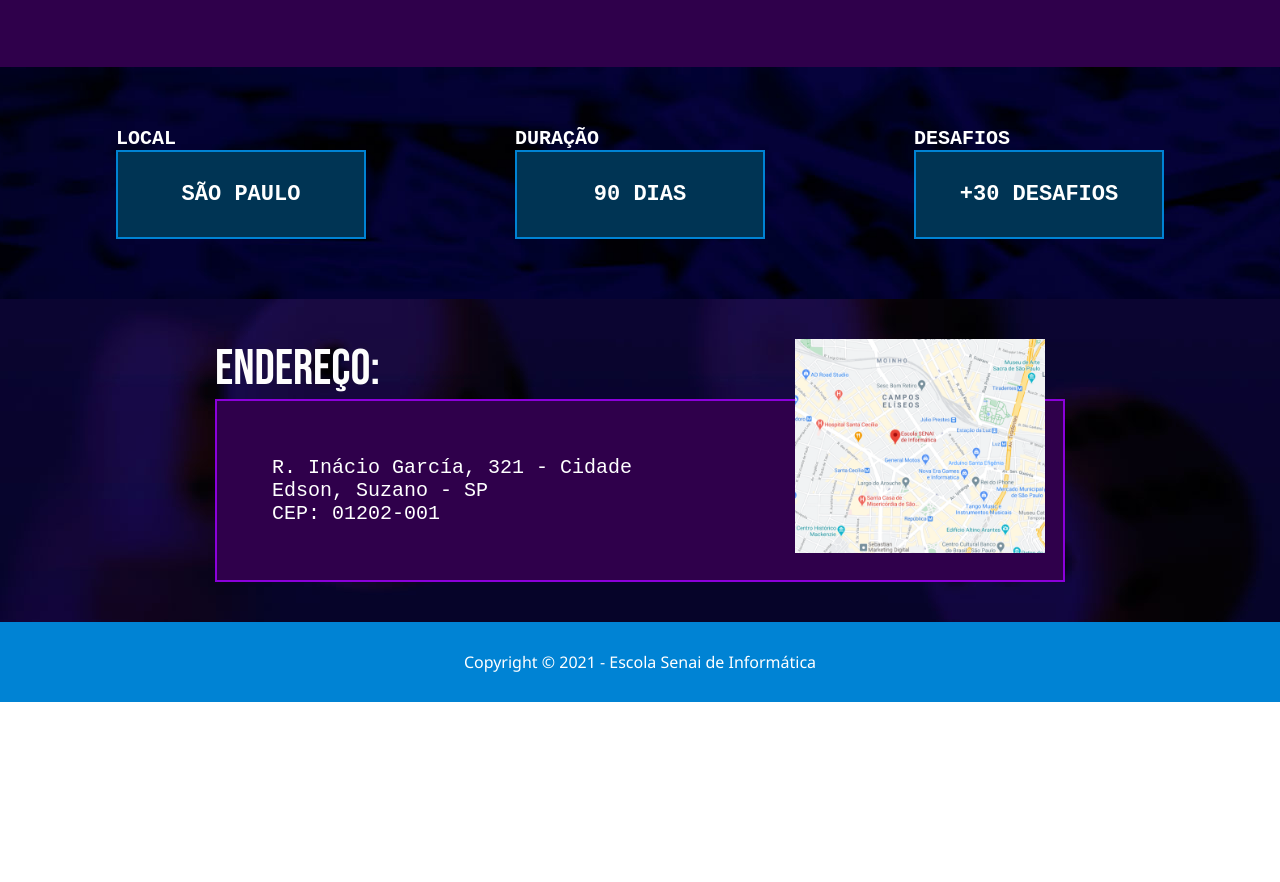
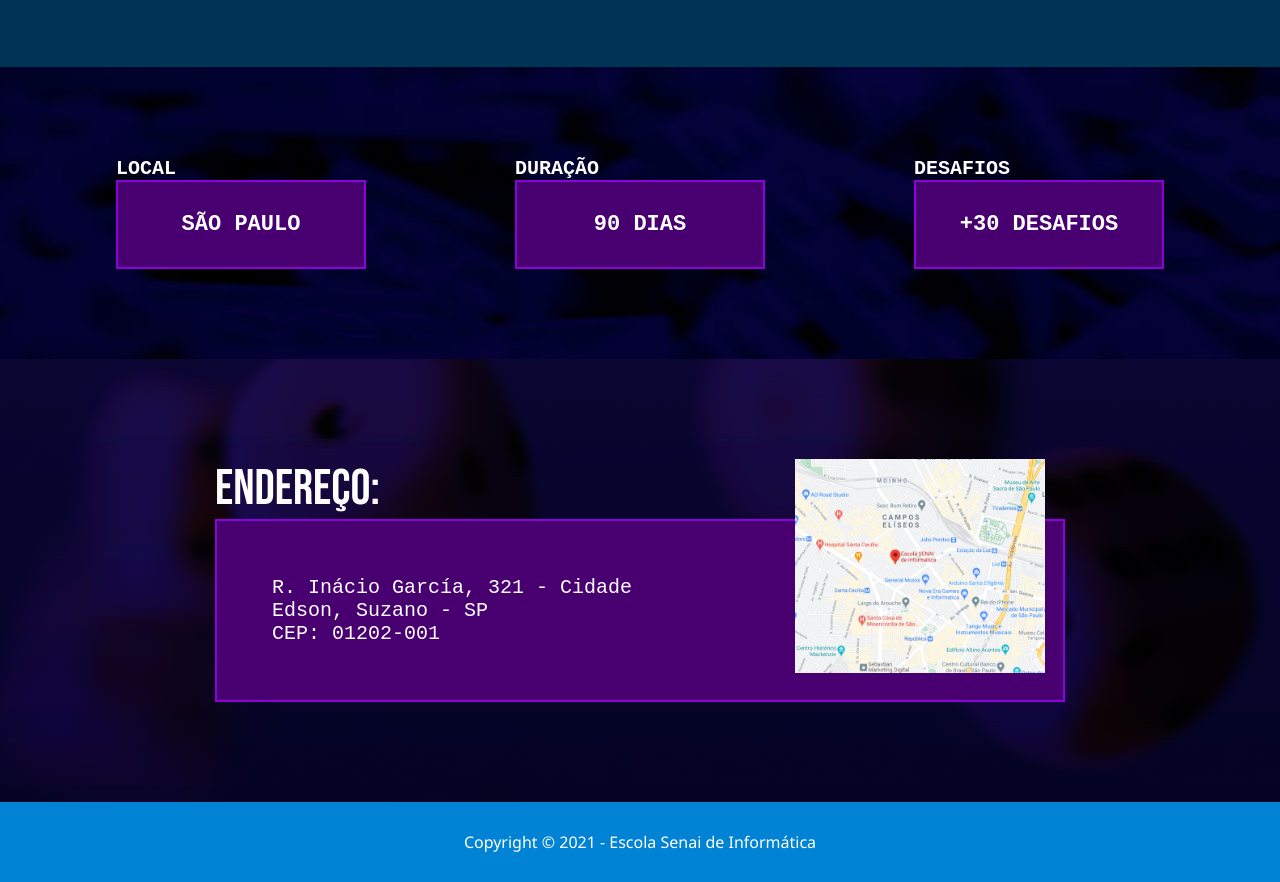
Before and after one commit to gabicerqueira/SENAI, a plain HTML site: page index.html in a window 1280 px wide. Shown: the part 1322-2204 px from the top of the page. Before the commit the page ends 2024 px from the top, so only its background shows below. Drawn offline with Linux system fonts and the light colour scheme.

Commit message:
Final
Terminei a escolha das cores

```diff
--- a/css/estilo.css
+++ b/css/estilo.css
@@ -132,7 +132,7 @@ h1 {
 }
 
 .sobre-projetos {
-    background-color: #2f004b;
+    background-color: #003454;
     padding-top: 70px;
     padding-bottom: 70px;
 }
@@ -183,7 +183,7 @@ h1 {
     background-repeat: no-repeat;
     background-position: center;
     background-size: cover;
-    padding: 40px 0;
+    padding: 70px 0;
 }
 
 .conteudo-info {
@@ -206,15 +206,15 @@ h1 {
     color: #ffffff;
     font-size: 22px;
     font-weight: 600;
-    border: solid 2px #0083d4;
-    background-color: #003454;
+    border: solid 2px #8b00db;
+    background-color: #480071;
     width: 250px;
     padding: 30px 0;
     text-align: center;
 }
 
 .endereco {
-    padding: 40px 0;
+    padding: 100px 0;
     background-image: url(../imagens/imagem-fundo-ranking.jpg);
 }
 
@@ -233,7 +233,7 @@ h1 {
 .texto-endereco {
     color: #ffffff;
     font-family: 'Courier New', Courier, monospace;
-    background-color: #2f004b;
+    background-color: #480071;
     border: solid 2px #8b00db;
     padding: 55px 55px;
 }
```
